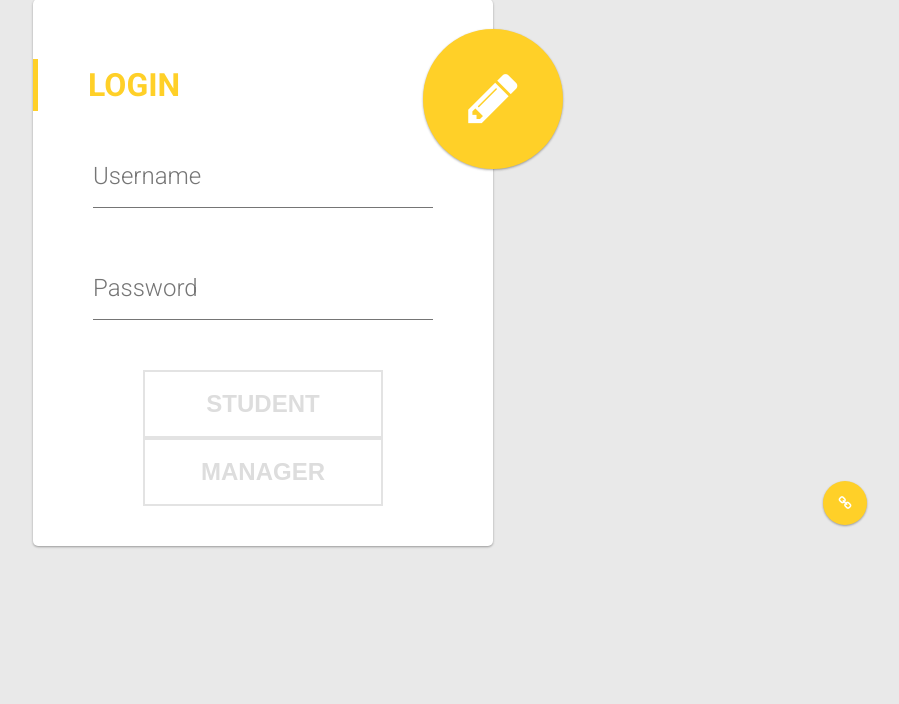
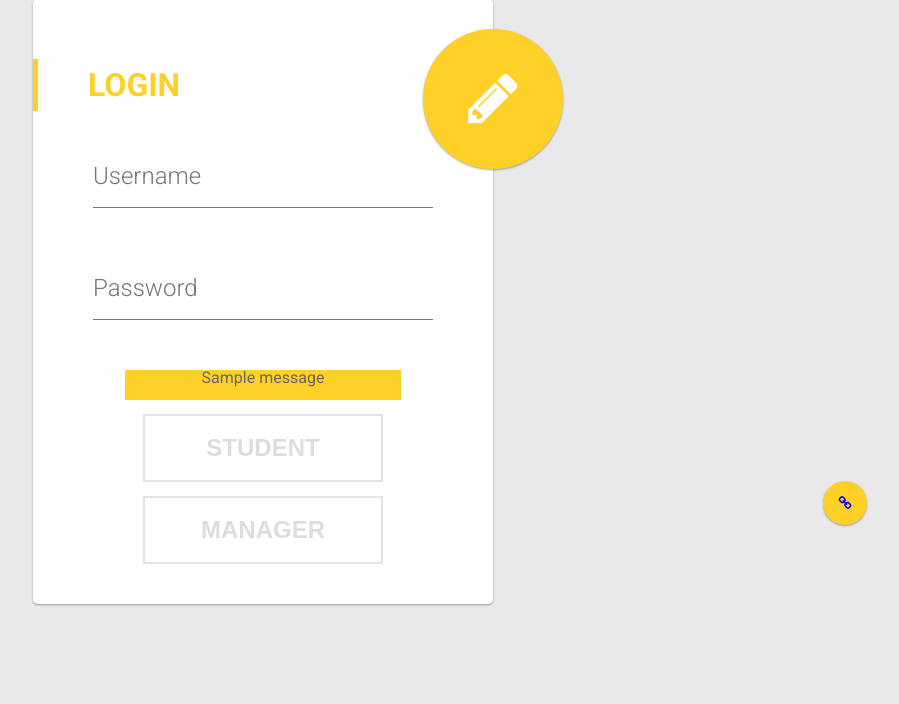
Before and after one commit to RosenZhang/DB-Bookstore-Project, a Django app: page /bookstore/ in a window 1280 px wide. Shown: the part 179-883 px from the top of the page, without its empty margins (377-1276 px from the left). Before the commit the page ends 727 px from the top, so only its background shows below. Run offline with Django 3.2, Linux system fonts and the light colour scheme; one stand-in notice (Sample message) is shown; some libraries are stand-ins or nearby versions; some web fonts are replaced.

Commit message:
update popup for wrong input

```diff
--- a/django_test/bookstore/signuppage/static/css/style.css
+++ b/django_test/bookstore/signuppage/static/css/style.css
@@ -6,6 +6,19 @@ body {
   -webkit-font-smoothing: antialiased;
   -moz-osx-font-smoothing: grayscale;
 }
+#messages {
+	text-align: center;
+    vertical-align: middle;
+	display:block;
+	background: #ffd028;
+	min-height: 30px;
+	height: auto;
+	width: 60%;
+	margin: auto;
+	font-size: 16px;
+	text-color: #ffffff;
+}
+
 
 /* Pen Title */
 .pen-title {
@@ -63,7 +76,7 @@ body {
   box-shadow: 0 1px 3px rgba(0, 0, 0, 0.12), 0 1px 2px rgba(0, 0, 0, 0.24);
   -webkit-transition: 0.3s ease;
   transition: 0.3s ease;
-  color: #ffffff;
+  font-color: #ffffff;
   text-align: center;
 }
 #codepen i, #portfolio i {
--- a/django_test/bookstore/signuppage/templates/signup2.html
+++ b/django_test/bookstore/signuppage/templates/signup2.html
@@ -19,6 +19,7 @@
 <div class="pen-title">
   <h1>Book Store</h1>
 </div>
+
 <div class="container">
   <div class="card"></div>
   <div class="card">
@@ -34,9 +35,18 @@
         <label for="password_login">Password</label>
         <div class="bar"></div>
       </div>
+      {% if messages %}
+      <div id="messages">
+          {% for message in messages %}
+          <p{% if message.tags %} class="{{ message.tags }}"{% endif %}>{{ message }}</p>
+          {% endfor %}
+      </div>
+      {% endif %}
+      <br>
       <div class="button-container">
         <button name="student_login" value="student_login"><span>Student</span></button>
       </div>
+      <br>
       <div class="button-container">
         <button name="manager_login" value="manager_login"><span>Manager</span></button>
       </div>
@@ -68,6 +78,7 @@
       </div>
     </form>
   </div>
+
 </div>
 <!-- Portfolio--><a id="portfolio" href="https://github.com/RosenZhang/DB-Bookstore-Project" title="View our github!"><i class="fa fa-link"></i></a>
 
--- a/django_test/bookstore/templates/snippets/css.html
+++ b/django_test/bookstore/templates/snippets/css.html
@@ -143,4 +143,6 @@ input:focus {
 }
 
 
+
+
 </style>
--- a/django_test/bookstore/utils/util.py
+++ b/django_test/bookstore/utils/util.py
@@ -123,7 +123,7 @@ def get_feedback_history(input_userid):
 def get_rating_history(input_userid):
     rating_info = my_custom_sql_dict("select score, Fcomment, username from usefulness_rating, feedback, auth_user where feedback.Fid = usefulness_rating.Fid and feedback.Feedback_giver = auth_user.id and userid = '%s'" %(input_userid))
     rating_history_result = []
-    print rating_info
+    print(rating_info)
     for rating in rating_info:
         rating_save_to_class = usefulness_rating_history(**rating)
         rating_history_result.append(rating_save_to_class._rating_history_info())
@@ -133,7 +133,7 @@ def get_rating_history(input_userid):
 #########################for book recommendation page#########################
 def get_book_recommendation(input_bid):
     recom_info = my_custom_sql_dict("select ISBN13, title, sum(orders.copynum) AS sales, piclink from orders,books where orders.bid = books.ISBN13 and books.ISBN13 <> '%s' and userid in ( select userid from orders,books where orders.bid = books.ISBN13 and books.ISBN13 = '%s') group by bid order by sales desc"%(input_bid,input_bid))
-    print recom_info
+    print(recom_info)
     recom_result = []
     print("book rcom************************")
     for book in recom_info:
```
Also changed, not shown: django_test/bookstore/catalog/views.py (+7 -3 lines).
